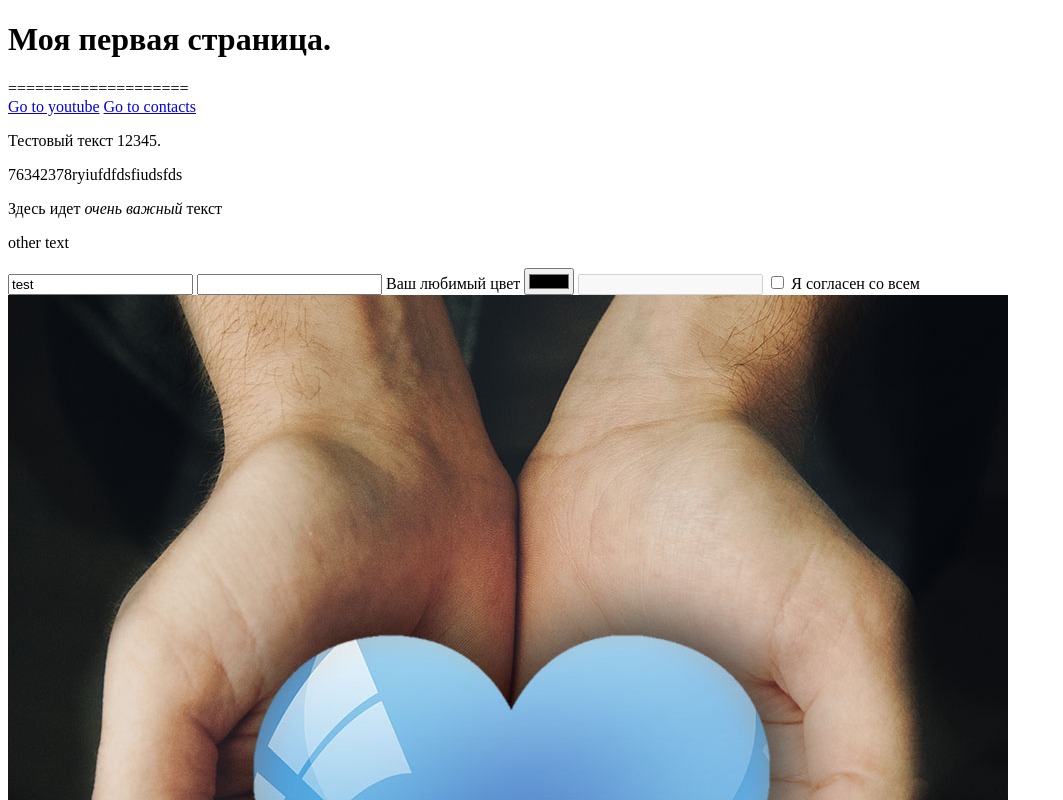
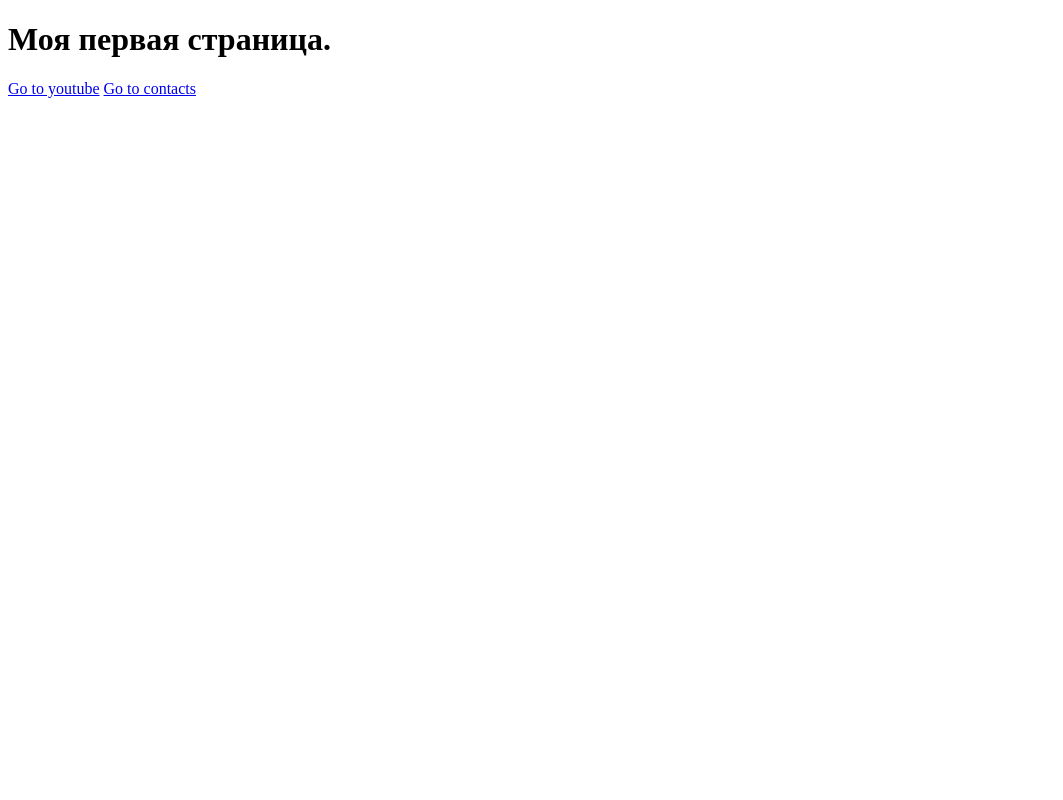
Before and after one commit to fc-fullstack-courses/html-css, a plain HTML site: page index.html in a window 1280 px wide. Shown: the top 800 px of the page, without its empty margins (0-1063 px from the left). Drawn offline with Linux system fonts and the light colour scheme.

Commit message:
Clean index.html

```diff
--- a/index.html
+++ b/index.html
@@ -6,36 +6,8 @@
   </head>
   <body>
     <h1 title="this is title attribute">Моя первая страница.</h1>
-    <div>====================</div>
+
     <a href="https://youtube.com" target="_blank">Go to youtube</a>
     <a href="assets/pages/contacts.html">Go to contacts</a>
-    <p>Тестовый текст 12345.</p>
-    <p>76342378ryiufdfdsfiudsfds</p>
-    <p>
-      Здесь идет
-      <em>очень важный</em>
-      текст
-    </p>
-    <p>other text</p>
-    <form>
-      <input value="test" name="login" />
-      <input type="password" name="password" />
-      <label> Ваш любимый цвет <input type="color" /> </label>
-      <input disabled />
-      <input id="terms" type="checkbox" value="Согласен" />
-      <label for="terms">Я согласен со всем</label>
-      <img src="assets/images/image.jpg" alt="Сердце в цветах украинского флага на ладонях">
-      <img src="https://t.hypix.com/wp-content/uploads/2021/04/panda-for-drawing-82-700x700.jpg" alt="Панда">
-      <div>
-        <p>Выберите тип пользователя:</p>
-        <label> <input type="radio" name="user-type" /> Покупатель </label>
-        <label> <input type="radio" name="user-type" /> Продавец </label>
-      </div>
-      <div>
-        <label> <input type="checkbox" /> Вы совершеннолетний? </label>
-      </div>
-      <input type="submit" value="Click me" />
-      <button type="submit">Click me, I`m better</button>
-    </form>
   </body>
 </html>
```
